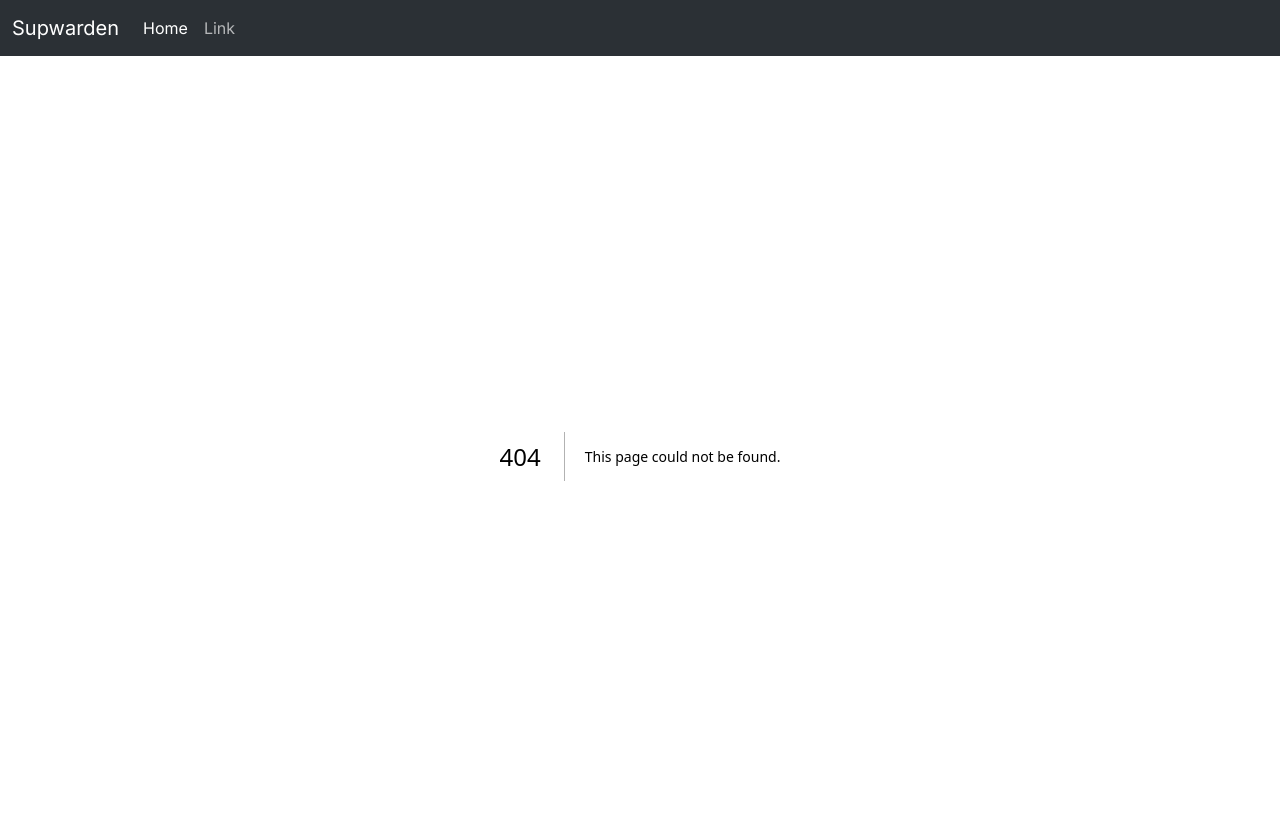
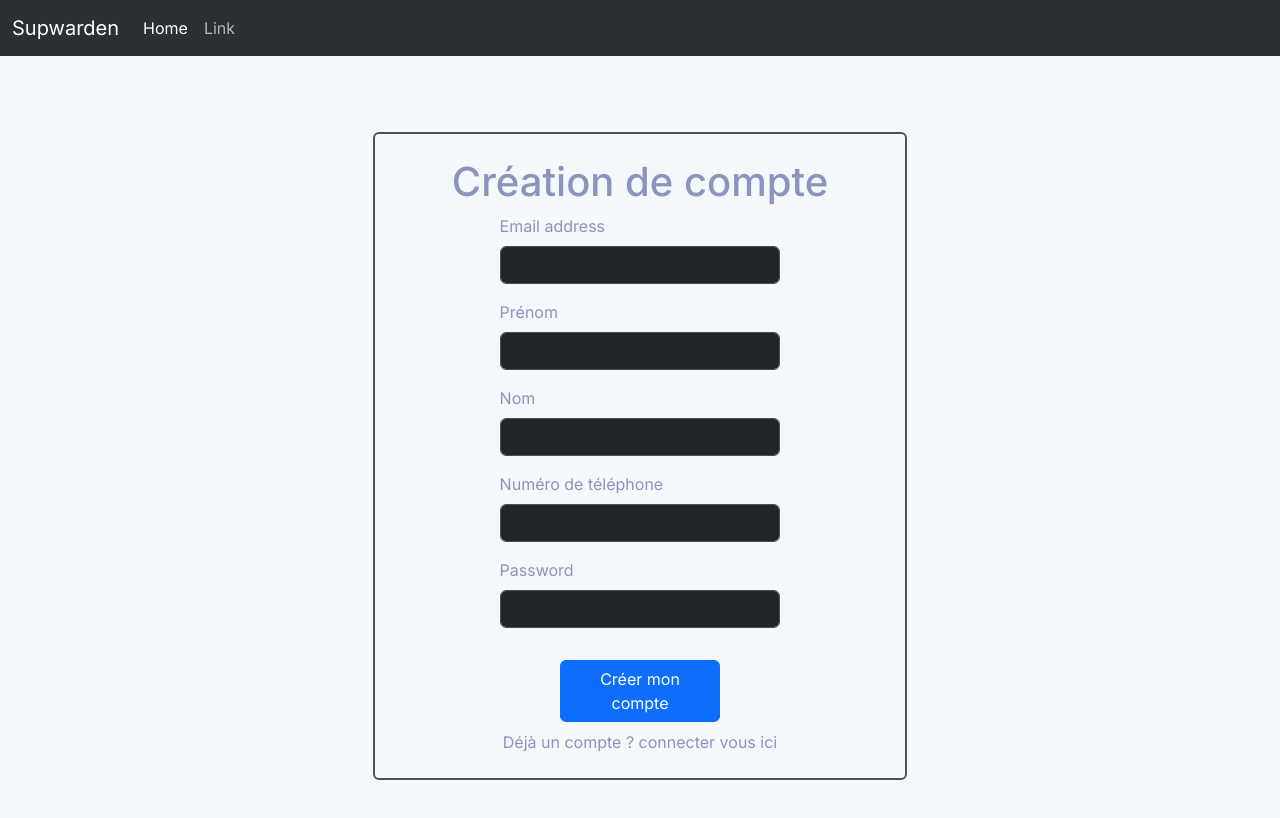
Before and after one commit to ChapelleNathan/Supwarden, a Next.js app in the folder frontend/: page /signin in a window 1280 px wide. Before the commit this address had no page. Shown: the top 818 px of the page. Built offline with nearby package versions, Linux system fonts and the light colour scheme.

Commit message:
login screen

```diff
--- /dev/null
+++ b/frontend/src/app/(auth)/layout.tsx
@@ -0,0 +1,11 @@
+import React from "react";
+
+export default function AuthLayout({children}: {
+    readonly children: React.ReactNode;
+}) {
+    return (
+        <div className="d-flex justify-content-center align-items-center h-100">
+            {children}
+        </div>
+    )
+}
--- /dev/null
+++ b/frontend/src/app/(auth)/signin/page.tsx
@@ -0,0 +1,30 @@
+export default function SignInRoute() {
+    return (
+        <form className="border border-2 rounded-2 col-5 p-4 d-flex flex-column align-items-center">
+            <h1>Création de compte</h1>
+            <div className="mb-3 col-7">
+                <label htmlFor="email" className="form-label">Email address</label>
+                <input type="email" className="form-control" id="email"/>
+            </div>
+            <div className="mb-3 col-7">
+                <label htmlFor="firstname" className="form-label">Prénom</label>
+                <input type="text" className="form-control" id="firstname"/>
+            </div>
+            <div className="mb-3 col-7">
+                <label htmlFor="lastname" className="form-label">Nom</label>
+                <input type="text" className="form-control" id="lastname"/>
+            </div>
+            <div className="mb-3 col-7">
+                <label htmlFor="tel" className="form-label">Numéro de téléphone</label>
+                <input type="tel" className="form-control" id="tel"
+                    pattern="^(?:(?:\+|00)33[\s.-]{0,3}(?:\(0\)[\s.-]{0,3})?|0)[1-9](?:(?:[\s.-]?\d{2}){4}|\d{2}(?:[\s.-]?\d{3}){2})$"/>
+            </div>
+            <div className="mb-3 col-7">
+                <label htmlFor="exampleInputPassword1" className="form-label">Password</label>
+                <input type="password" className="form-control" id="exampleInputPassword1"/>
+            </div>
+            <button type="submit" className="btn btn-primary col-4 mt-3">Créer mon compte</button>
+            <p className="fs-6 m-0 mt-2">Déjà un compte ? connecter vous ici</p>
+        </form>
+    )
+}
--- /dev/null
+++ b/frontend/src/app/(auth)/signup/page.tsx
@@ -0,0 +1,3 @@
+export default function SignUnRoute() {
+    return <div>Sign Up route</div>
+}
--- a/frontend/src/app/layout.tsx
+++ b/frontend/src/app/layout.tsx
@@ -17,7 +17,7 @@ export default function RootLayout({
 }>) {
   return (
     <html lang="fr">
-      <body className={inter.className} data-bs-theme="dark">
+      <body className={inter.className + " vh-100"} data-bs-theme="dark">
         <Header/>
         {children}
       </body>
```
